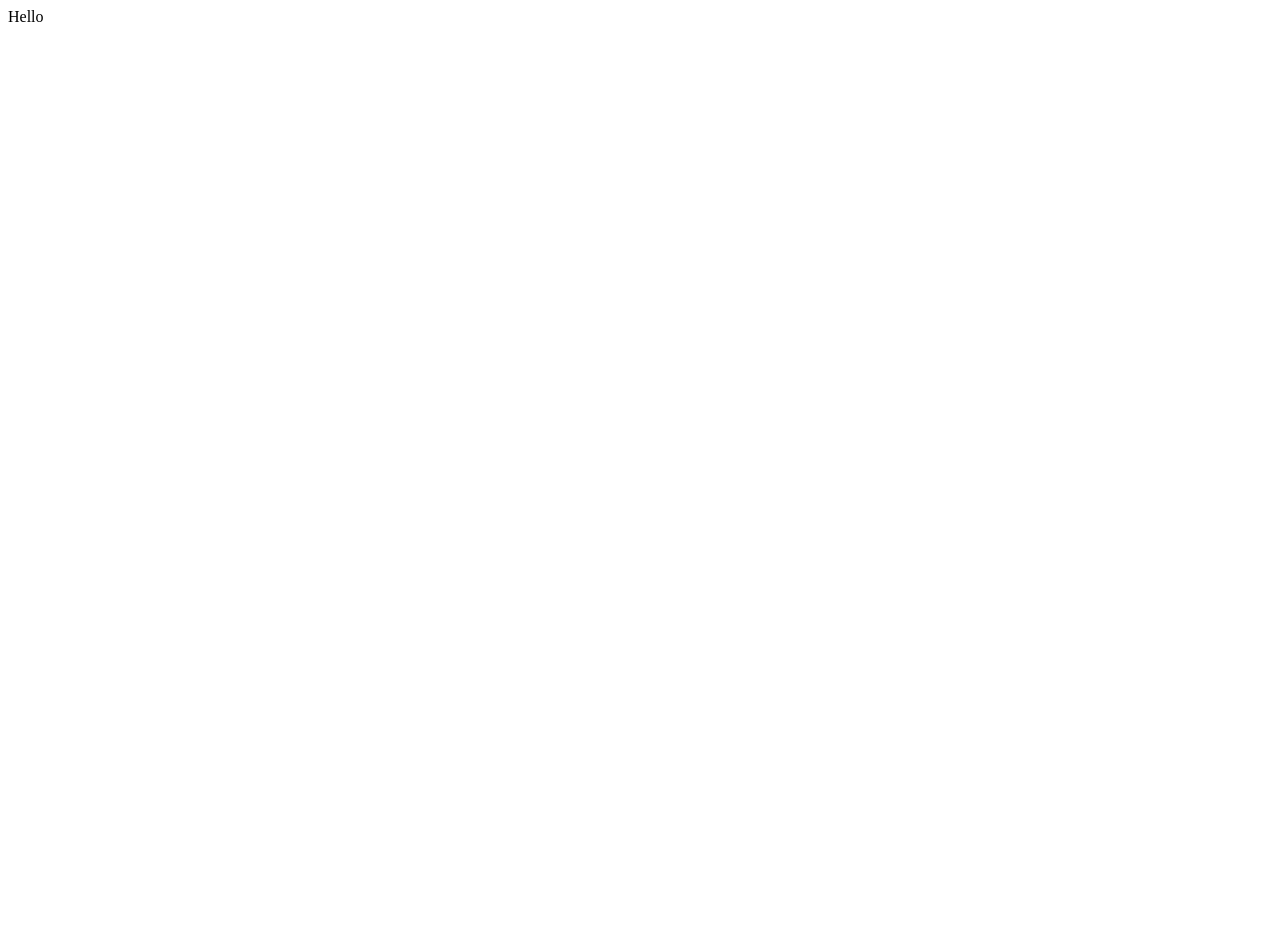
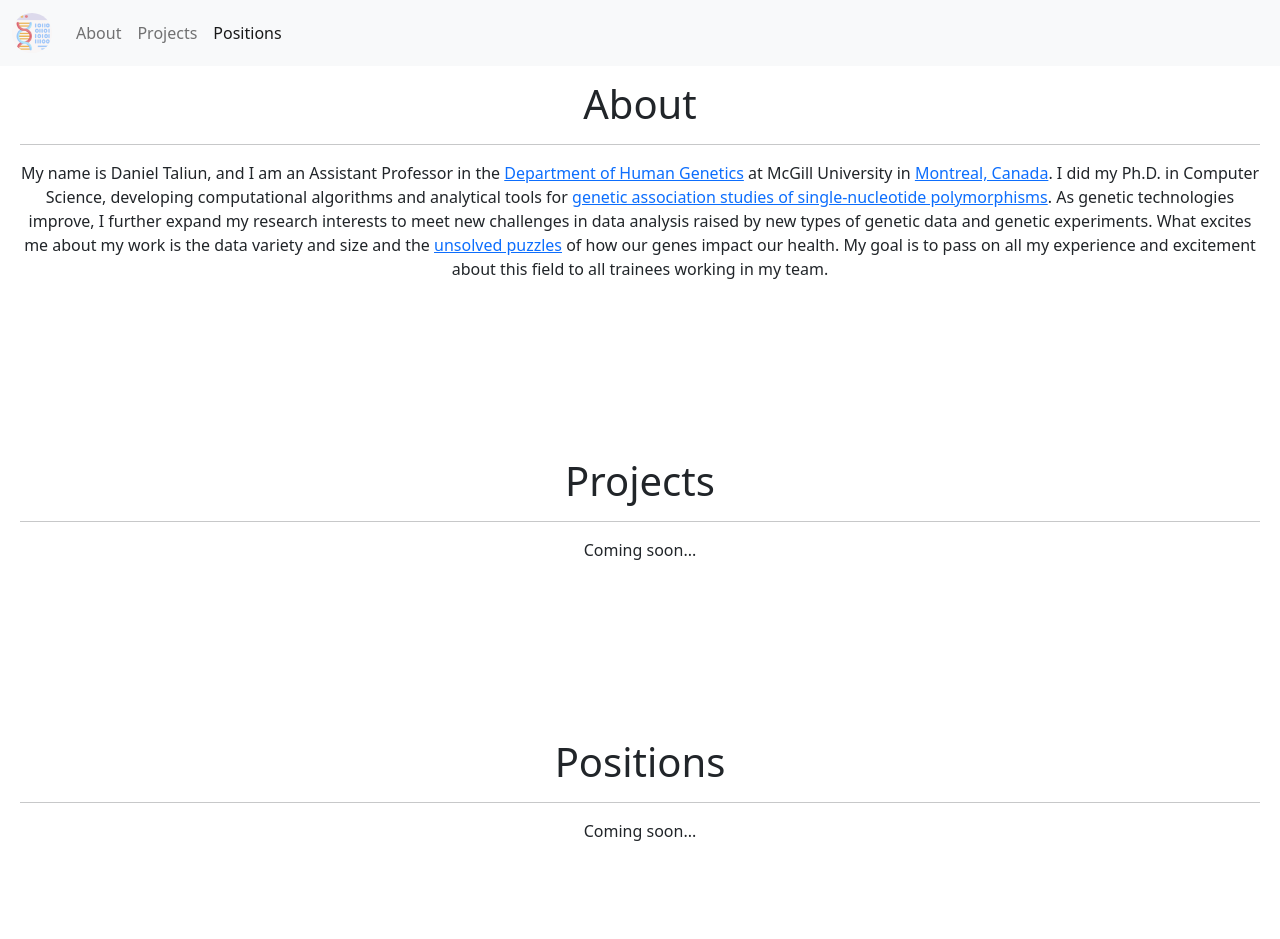
Before and after one commit to dtaliun/dtaliun.github.io, a plain HTML site: page index.html in a window 1280 px wide. Before the commit the page ends 800 px from the top, so only its background shows below. Drawn offline with nearby package versions, Linux system fonts and the light colour scheme.

Commit message:
about section

```diff
--- a/index.html
+++ b/index.html
@@ -1 +1,71 @@
-Hello
+<!doctype html>
+<html lang="en">
+  <head>
+    <meta charset="utf-8">
+    <meta name="viewport" content="width=device-width, initial-scale=1">
+    <title>D. Taliun's Lab</title>
+    <link href="https://cdn.jsdelivr.net/npm/bootstrap@5.2.1/dist/css/bootstrap.min.css" rel="stylesheet" integrity="sha384-iYQeCzEYFbKjA/T2uDLTpkwGzCiq6soy8tYaI1GyVh/UjpbCx/TYkiZhlZB6+fzT" crossorigin="anonymous">
+  </head>
+  <body data-bs-spy="scroll" data-bs-target=".navbar" data-bs-offset="40">
+    <nav class="navbar navbar-expand-sm bg-light navbar-light fixed-top">
+        <div class="container-fluid">
+            <a class="navbar-brand" href="#">
+                <img src="bioinformatics.png" alt="Avatar Logo" style="width:40px;" class="rounded-pill">
+            </a>
+            <button class="navbar-toggler" type="button" data-bs-toggle="collapse" data-bs-target="#collabsibleNavbar">
+                <span class="navbar-toggler-icon"></span>
+            </button>
+            <div class="collapse navbar-collapse" id="collabsibleNavbar">
+                <ul class="navbar-nav">
+                    <li class="nav-item">
+                         <a class="nav-link" href="#about">About</a>
+                    </li>
+                    <li class="nav-item">
+                         <a class="nav-link" href="#projects">Projects</a>
+                    </li>
+                    <li class="nav-item">
+                         <a class="nav-link" href="#positions">Positions</a>
+                    </li>
+                </ul>
+            </div>
+        </div>
+    </nav>
+
+    <div id="about" class="container-fluid text-center" style="padding:80px 20px;">
+        <div class='row'>
+            <div class="col">
+                <p class="h1">About</p>
+                <hr/>
+                <p>My name is Daniel Taliun, and I am an Assistant Professor in the <a href="https://www.mcgill.ca/humangenetics/">Department of Human Genetics</a> at McGill University in <a href="https://en.wikipedia.org/wiki/Montreal">Montreal, Canada</a>. I did my Ph.D. in Computer Science, developing computational algorithms and analytical tools for <a href="https://en.wikipedia.org/wiki/Genome-wide_association_study">genetic association studies of single-nucleotide polymorphisms</a>. As genetic technologies improve, I further expand my research interests to meet new challenges in data analysis raised by new types of genetic data and genetic experiments. What excites me about my work is the data variety and size and the <a href="https://www.nature.com/articles/456018a">unsolved puzzles</a> of how our genes impact our health. My goal is to pass on all my experience and excitement about this field to all trainees working in my team.</p>
+            </div>
+        </div>
+    </div>
+
+    <div id="projects" class="container-fluid text-center" style="padding:80px 20px;">
+        <div class='row'>
+            <div class="col">
+                <p class="h1">Projects</p>
+                <hr/>
+                <p>Coming soon...</p>
+            </div>
+        </div>
+    </div>
+
+    <div id="positions" class="container-fluid text-center" style="padding:80px 20px;">
+        <div class='row'>
+            <div class="col">
+                <p class="h1">Positions</p>
+                <hr/>
+                <p>Coming soon...</p>
+            </div>
+        </div>
+    </div>
+
+
+<!--    <div class="container text-center">-->
+<!--        <a href="https://www.flaticon.com/free-icons/bioinformatics" title="bioinformatics icons">Bioinformatics icons created by Parzival’ 1997 - Flaticon</a>-->
+<!--        <a href="https://www.flaticon.com/free-icons/bioinformatics" title="bioinformatics icons">Bioinformatics icons created by Freepik - Flaticon</a>-->
+<!--    </div>-->
+    <script src="https://cdn.jsdelivr.net/npm/bootstrap@5.2.1/dist/js/bootstrap.bundle.min.js" integrity="sha384-u1OknCvxWvY5kfmNBILK2hRnQC3Pr17a+RTT6rIHI7NnikvbZlHgTPOOmMi466C8" crossorigin="anonymous"></script>
+  </body>
+</html>
```
Also changed, not shown: bioinformatics.png (added).
